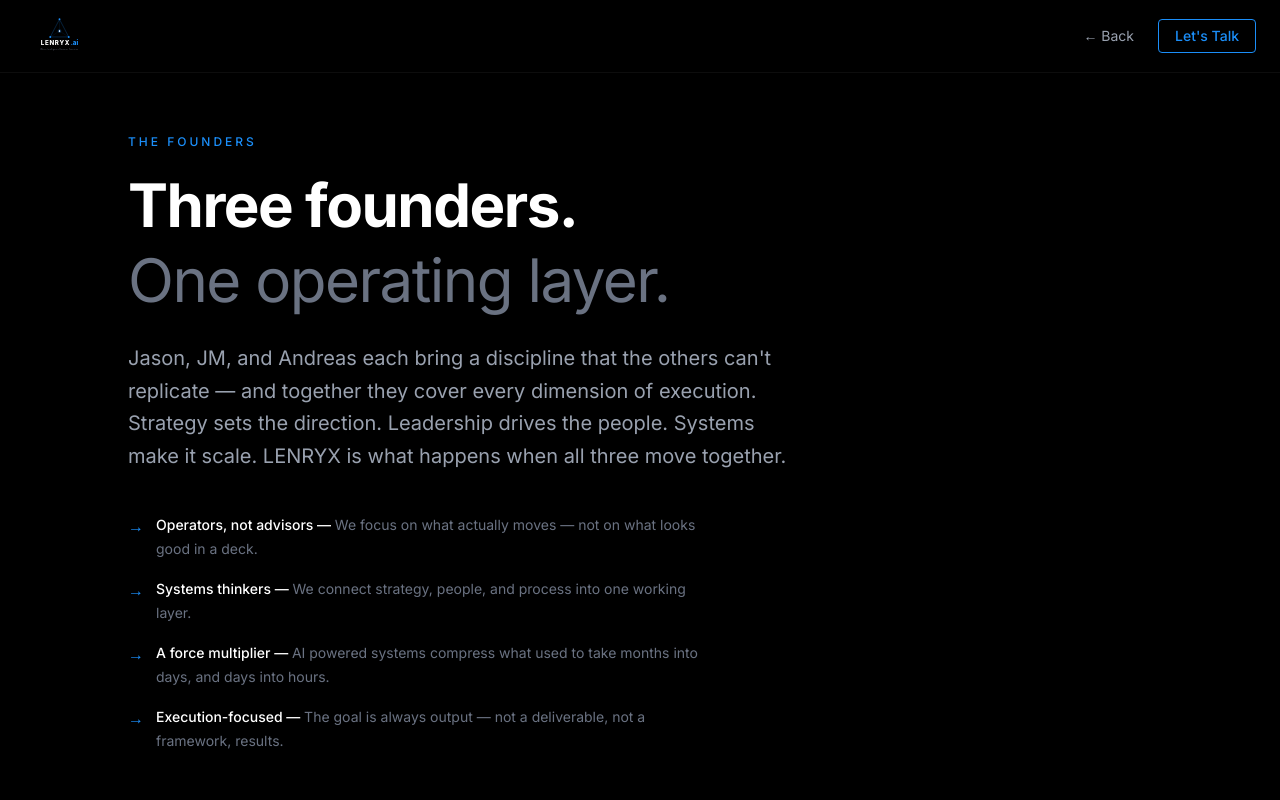
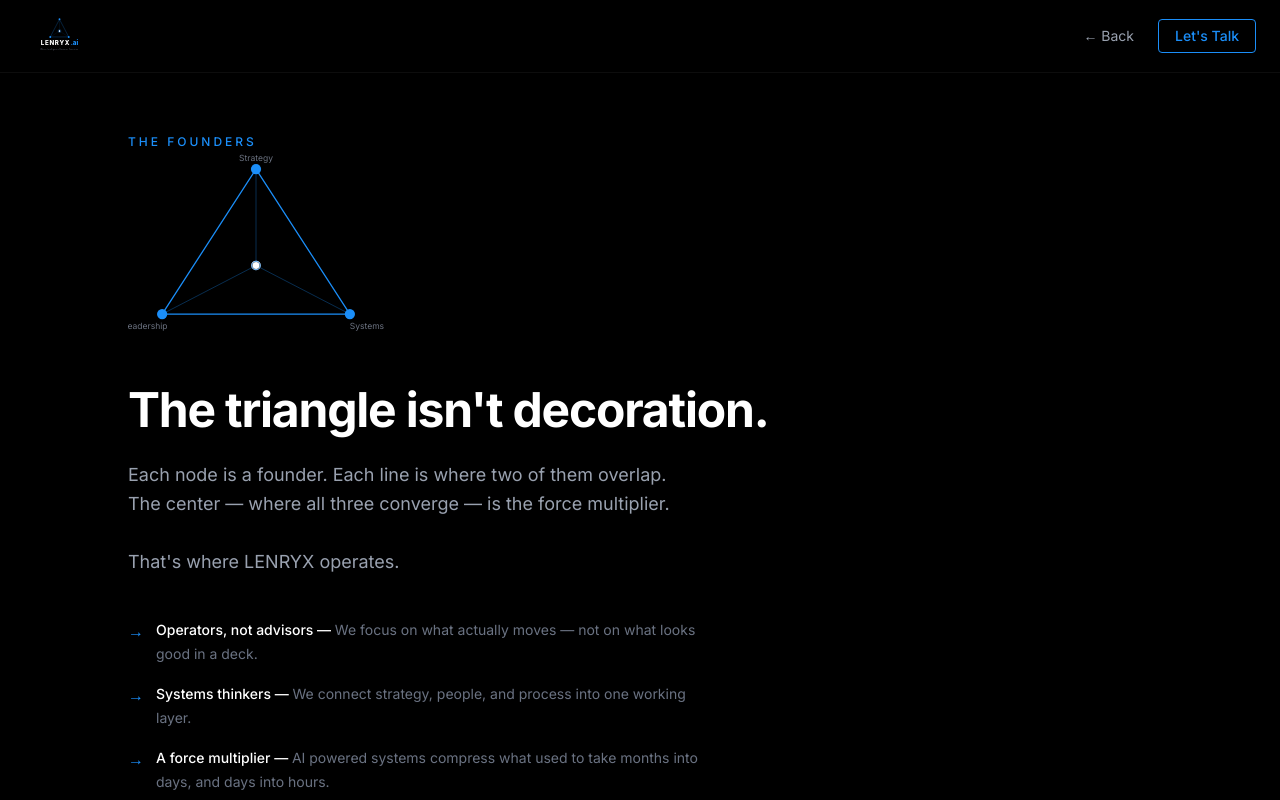
Before and after one commit to jaxson-agent/lenryx-site, a Next.js app: page /team in a window 1280 px wide. Shown: the top 800 px of the page. Built offline with nearby package versions, Linux system fonts and the light colour scheme.

Commit message:
feat: team page — animated triangle as visual story, punchy copy

```diff
--- a/src/app/team/page.tsx
+++ b/src/app/team/page.tsx
@@ -70,12 +70,46 @@ export default function TeamPage() {
           {/* Header */}
           <div className="mb-20">
             <span className="text-[#1B8EF8] text-xs font-medium tracking-[0.25em] uppercase">The Founders</span>
-            <h1 className="text-4xl md:text-6xl font-bold text-white mt-4 mb-6 tracking-tight leading-tight">
-              Three founders.<br />
-              <span className="text-gray-500 font-normal">One operating layer.</span>
+            {/* Animated triangle — the visual story */}
+            <div className="mb-10">
+              <svg viewBox="0 0 300 220" className="w-48 md:w-64" fill="none" xmlns="http://www.w3.org/2000/svg">
+                {/* Triangle edges */}
+                <line x1="150" y1="20" x2="40" y2="190" stroke="#1B8EF8" strokeWidth="1.5" strokeLinecap="round"/>
+                <line x1="150" y1="20" x2="260" y2="190" stroke="#1B8EF8" strokeWidth="1.5" strokeLinecap="round"/>
+                <line x1="40" y1="190" x2="260" y2="190" stroke="#1B8EF8" strokeWidth="1.5" strokeLinecap="round"/>
+                {/* Vertex nodes with labels */}
+                <circle cx="150" cy="20" r="6" fill="#1B8EF8"/>
+                <circle cx="40" cy="190" r="6" fill="#1B8EF8"/>
+                <circle cx="260" cy="190" r="6" fill="#1B8EF8"/>
+                {/* Spokes to centroid */}
+                <line x1="150" y1="133" x2="150" y2="20" stroke="#1B8EF8" strokeWidth="0.75" strokeOpacity="0.5"/>
+                <line x1="150" y1="133" x2="40" y2="190" stroke="#1B8EF8" strokeWidth="0.75" strokeOpacity="0.5"/>
+                <line x1="150" y1="133" x2="260" y2="190" stroke="#1B8EF8" strokeWidth="0.75" strokeOpacity="0.5"/>
+                {/* Center pulse */}
+                <circle cx="150" cy="133" r="5" fill="none" stroke="#ffffff" strokeWidth="1.2">
+                  <animate attributeName="r" values="5;20;5" dur="2.5s" repeatCount="indefinite"/>
+                  <animate attributeName="stroke-opacity" values="0.8;0;0.8" dur="2.5s" repeatCount="indefinite"/>
+                </circle>
+                <circle cx="150" cy="133" r="5" fill="none" stroke="#1B8EF8" strokeWidth="0.8">
+                  <animate attributeName="r" values="5;20;5" dur="2.5s" begin="1.25s" repeatCount="indefinite"/>
+                  <animate attributeName="stroke-opacity" values="0.5;0;0.5" dur="2.5s" begin="1.25s" repeatCount="indefinite"/>
+                </circle>
+                <circle cx="150" cy="133" r="4" fill="#ffffff">
+                  <animate attributeName="r" values="4;5.5;4" dur="2.5s" repeatCount="indefinite"/>
+                </circle>
+                {/* Node labels */}
+                <text x="150" y="10" textAnchor="middle" fill="#6B7280" fontSize="10" fontFamily="Inter, sans-serif">Strategy</text>
+                <text x="20" y="208" textAnchor="middle" fill="#6B7280" fontSize="10" fontFamily="Inter, sans-serif">Leadership</text>
+                <text x="280" y="208" textAnchor="middle" fill="#6B7280" fontSize="10" fontFamily="Inter, sans-serif">Systems</text>
+              </svg>
+            </div>
+
+            <h1 className="text-4xl md:text-5xl font-bold text-white mt-2 mb-5 tracking-tight leading-tight">
+              The triangle isn&apos;t decoration.
             </h1>
-            <p className="text-gray-400 text-xl max-w-2xl leading-relaxed mb-10">
-              Jason, JM, and Andreas each bring a discipline that the others can&apos;t replicate — and together they cover every dimension of execution. Strategy sets the direction. Leadership drives the people. Systems make it scale. LENRYX is what happens when all three move together.
+            <p className="text-gray-400 text-lg max-w-xl leading-relaxed mb-10">
+              Each node is a founder. Each line is where two of them overlap. The center — where all three converge — is the force multiplier.<br /><br />
+              That&apos;s where LENRYX operates.
             </p>
             <ul className="space-y-4 max-w-xl">
               {[
```
